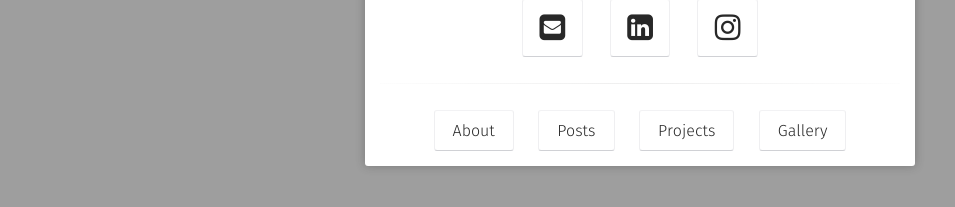
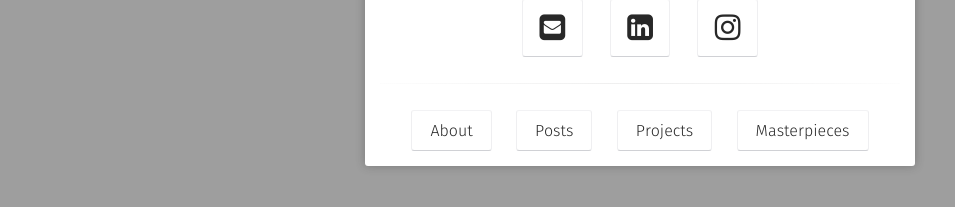
Before and after one commit to S-KYUCHAN/erivin, a Jekyll site: the page built from index.html, in a window 1280 px wide. Shown: the part 520-727 px from the top of the page, without its empty margins (0-955 px from the left). Built offline with Jekyll 4.4.1, drawn with Linux system fonts in a browser that asks for light colours; some web fonts are replaced.

Commit message:
Masterpieces

```diff
--- a/_layouts/home.html
+++ b/_layouts/home.html
@@ -41,8 +41,8 @@ layout: compress
                     <a class="btn zoombtn" href="{{ site.url }}/projects">
                     Projects
                     </a>
-                         <a class="btn zoombtn" href="{{ site.url }}/gallery">
-                         Gallery
+                    <a class="btn zoombtn" href="{{ site.url }}/masterpieces">
+                    Masterpieces
                     </a>
                 </h3>
             </div>
```
Also changed, not shown: _layouts/masterpieces.html (renamed from _layouts/gallery.html). Lines whose indentation alone changed are shown as unchanged.
